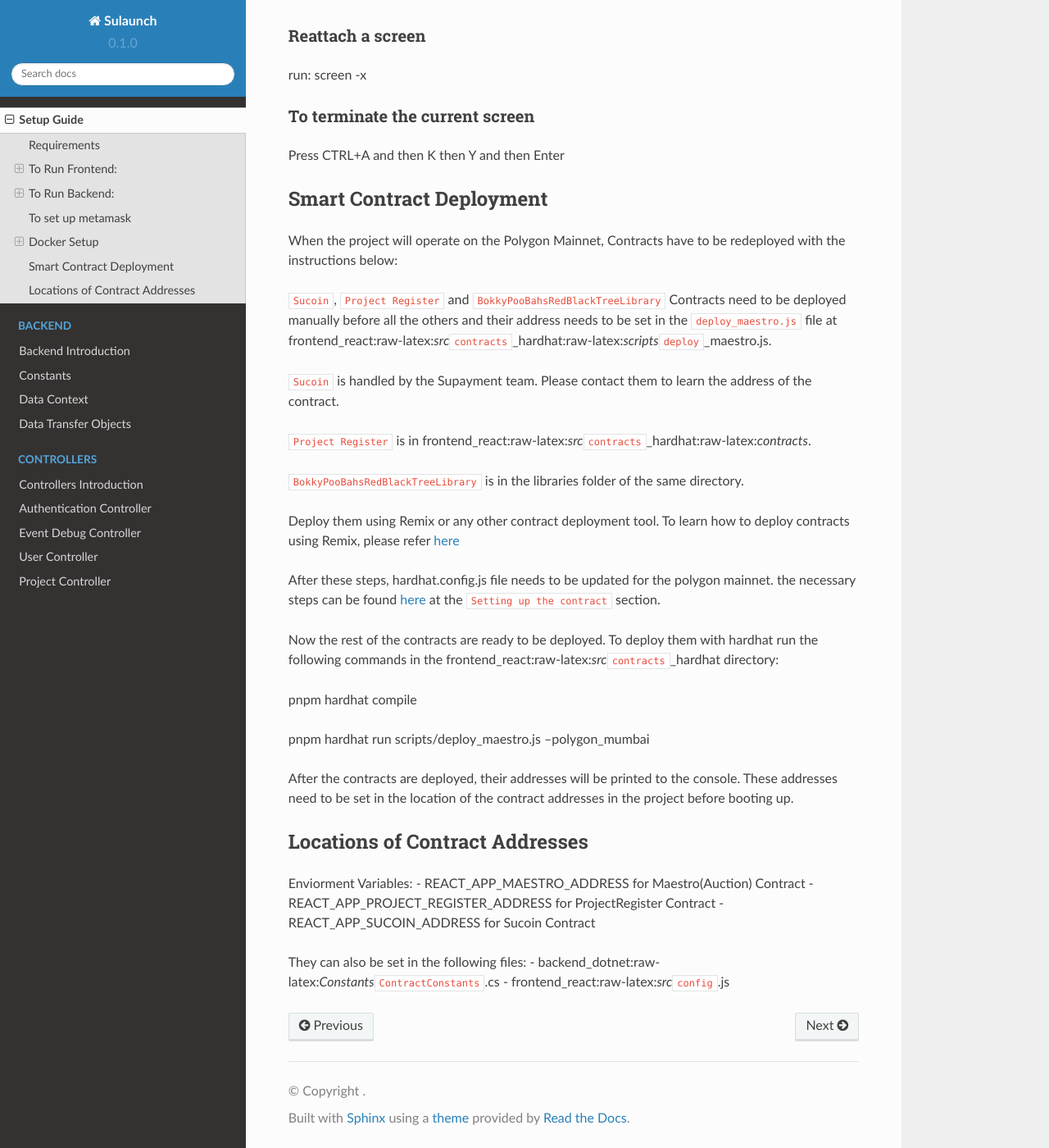
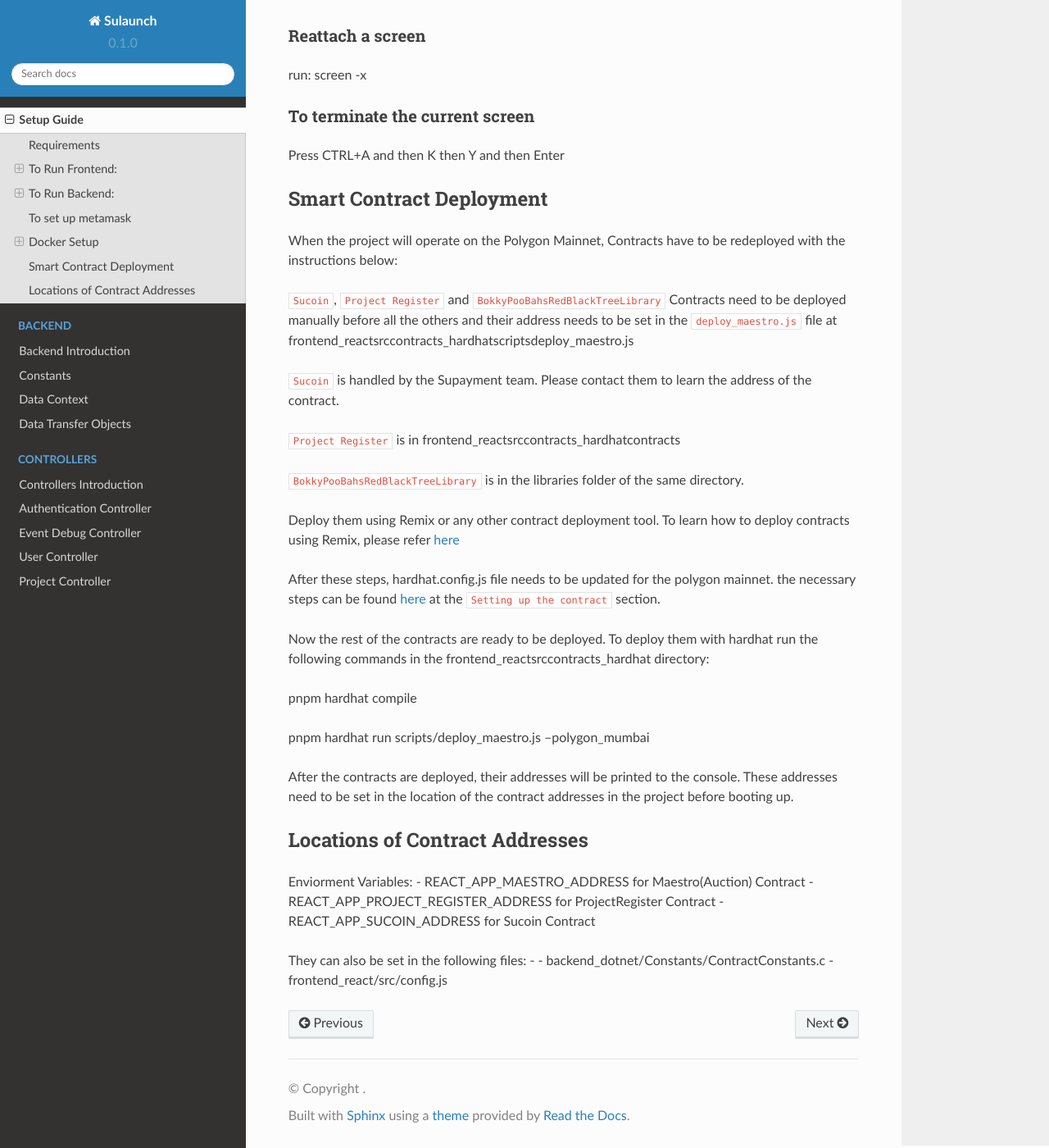
Before and after one commit to umutondersu/sulaunch-doc, a Sphinx documentation site: the page built from docs/source/setup.rst, in a window 1280 px wide and 1400 px high, scrolled down 2326 px. Shown: the whole window at 82% size. Built offline with Sphinx 7.4.7 and the Read the Docs theme 2.0.0, drawn with Linux system fonts in a browser that asks for light colours; cross-references to code outside the pages are shown as plain code.

Commit message:
setup fixes

```diff
--- a/docs/source/setup.rst
+++ b/docs/source/setup.rst
@@ -44,10 +44,11 @@ To set up metamask
 
 Create a wallet Go to settings -> networks -> Add a network
 
-Network Name: Mumbai Testnet (Optional) New RPC URL:
-https://polygon-mumbai.infura.io/v3/4458cf4d1689497b9a38b1d6bbf05e78
-Chain ID: 80001 Currency Symbol: MATIC Block Explorer URL (optional):
-https://mumbai.polygonscan.com
+Network Name: Mumbai Testnet (Optional)
+New RPC URL: https://polygon-mumbai.infura.io/v3/4458cf4d1689497b9a38b1d6bbf05e78
+Chain ID: 80001
+Currency Symbol: MATIC
+Block Explorer URL (optional): https://mumbai.polygonscan.com
 
 After the network, go to assets -> Import Tokens and enter the current
 address of SUCoin.
@@ -129,13 +130,12 @@ be redeployed with the instructions below:
 ``Sucoin``, ``Project Register`` and ``BokkyPooBahsRedBlackTreeLibrary``
 Contracts need to be deployed manually before all the others and their
 address needs to be set in the ``deploy_maestro.js`` file at
-frontend_react:raw-latex:`\src`:raw-latex:`\contracts`\_hardhat:raw-latex:`\scripts`:raw-latex:`\deploy`\_maestro.js.
+frontend_react\src\contracts_hardhat\scripts\deploy_maestro.js
 
 ``Sucoin`` is handled by the Supayment team. Please contact them to
 learn the address of the contract.
 
-``Project Register`` is in
-frontend_react:raw-latex:`\src`:raw-latex:`\contracts`\_hardhat:raw-latex:`\contracts`.
+``Project Register`` is in frontend_react\src\contracts_hardhat\contracts
 
 ``BokkyPooBahsRedBlackTreeLibrary`` is in the libraries folder of the
 same directory.
@@ -151,8 +151,7 @@ polygon mainnet. the necessary steps can be found
 
 Now the rest of the contracts are ready to be deployed. To deploy them
 with hardhat run the following commands in the
-frontend_react:raw-latex:`\src`:raw-latex:`\contracts`\_hardhat
-directory:
+frontend_react\src\contracts_hardhat directory:
 
 pnpm hardhat compile
 
@@ -164,11 +163,11 @@ addresses in the project before booting up.
 
 Locations of Contract Addresses
 -------------------------------
-
-Enviorment Variables: - REACT_APP_MAESTRO_ADDRESS for Maestro(Auction)
-Contract - REACT_APP_PROJECT_REGISTER_ADDRESS for ProjectRegister
-Contract - REACT_APP_SUCOIN_ADDRESS for Sucoin Contract
+Enviorment Variables:
+-  REACT_APP_MAESTRO_ADDRESS for Maestro(Auction) Contract
+-  REACT_APP_PROJECT_REGISTER_ADDRESS for ProjectRegister Contract
+-  REACT_APP_SUCOIN_ADDRESS for Sucoin Contract
 
 They can also be set in the following files: -
-backend_dotnet:raw-latex:`\Constants`:raw-latex:`\ContractConstants`.cs
-- frontend_react:raw-latex:`\src`:raw-latex:`\config`.js
+-  backend_dotnet/Constants/ContractConstants.c
+-  frontend_react/src/config.js
```
